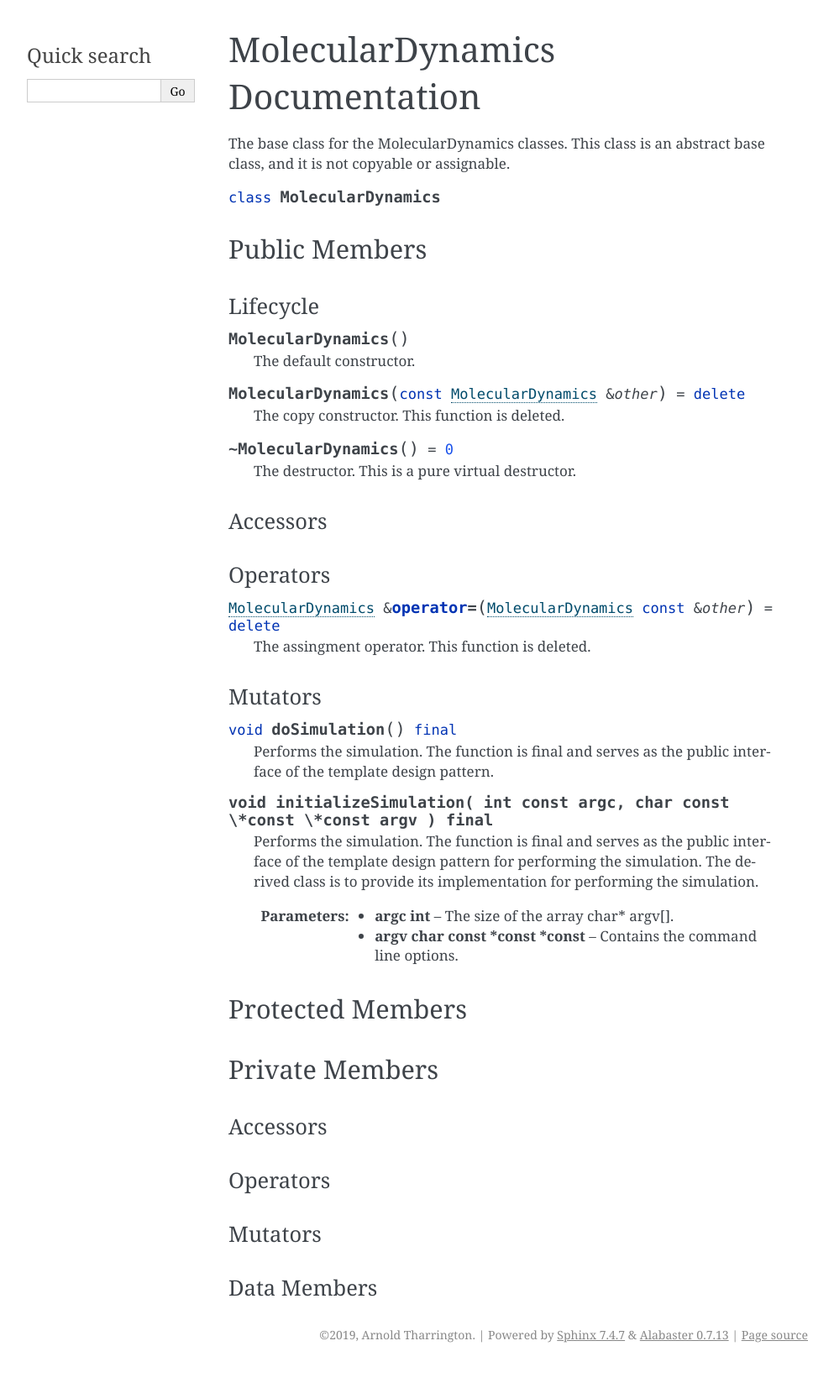
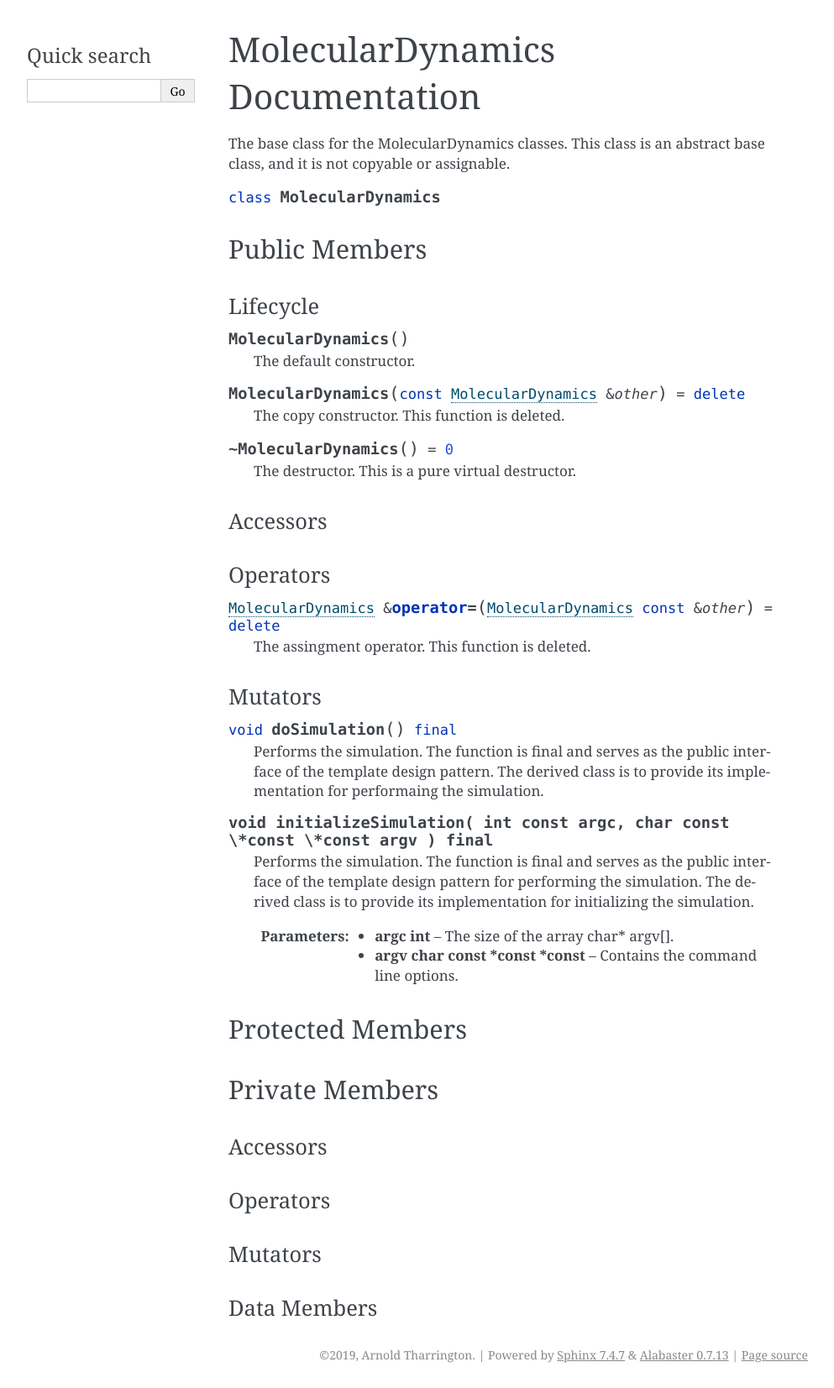
Before and after one commit to arnoldt100/anansi, a Sphinx documentation site: the page built from documentation/source/Classes/MolecularDynamics.cpp.rst, in a window 1280 px wide. Shown: the whole page at 84% size, without its empty margins (148-1141 px from the left). Built offline with Sphinx 7.4.7, drawn with Linux system fonts in a browser that asks for light colours; before the commit the page ends 1629 px from its top, so only the background shows below that.

Commit message:
Renamed more files.

```diff
--- a/documentation/source/Classes/MolecularDynamics.cpp.rst
+++ b/documentation/source/Classes/MolecularDynamics.cpp.rst
@@ -51,13 +51,14 @@ Mutators
 .. function:: void doSimulation() final
 
     Performs the simulation. The function is final and serves as the public
-    interface of the template design pattern.
+    interface of the template design pattern. The derived class is to provide
+    its implementation for performaing the simulation.
 
 .. function:: void initializeSimulation( int const argc, char const \*const \*const argv ) final
 
     Performs the simulation. The function is final and serves as the public
     interface of the template design pattern for performing the simulation. The
-    derived class is to provide its implementation for performing the simulation.
+    derived class is to provide its implementation for initializing the simulation.
 
     :param argc int: The size of the array char* argv[].
     :param argv char const \*const \*const: Contains the command line options.
--- a/documentation/source/classes.rst
+++ b/documentation/source/classes.rst
@@ -4,7 +4,7 @@ Welcome to Anansi's class documentation!
 ========================================
 
 .. toctree::
-   :maxdepth: 2
+   :maxdepth: 1
    :caption: Contents:
    :titlesonly:
 
--- a/documentation/source/conf.py
+++ b/documentation/source/conf.py
@@ -89,7 +89,8 @@ html_theme = 'alabaster'
 # further.  For a list of options available for each theme, see the
 # documentation.
 #
-# html_theme_options = {}
+html_theme_options = {
+}
 
 # Add any paths that contain custom static files (such as style sheets) here,
 # relative to this directory. They are copied after the builtin static files,
--- a/documentation/source/index.rst
+++ b/documentation/source/index.rst
@@ -7,7 +7,7 @@ Welcome to Anansi's documentation!
 ==================================
 
 .. toctree::
-   :maxdepth: 2
+   :maxdepth: 1
    :caption: Contents:
    :titlesonly:
 
```
Also changed, not shown: 5 other files.
